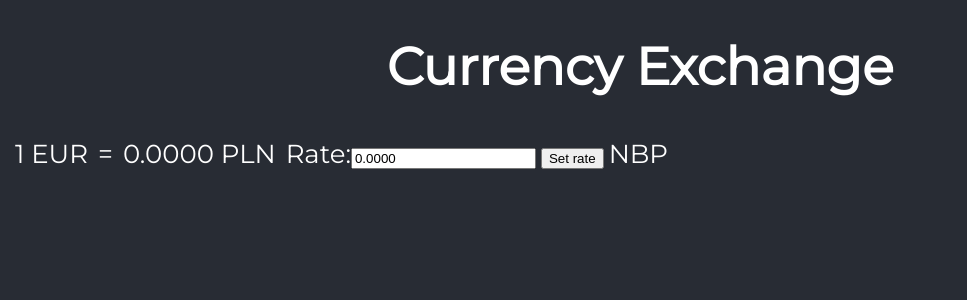
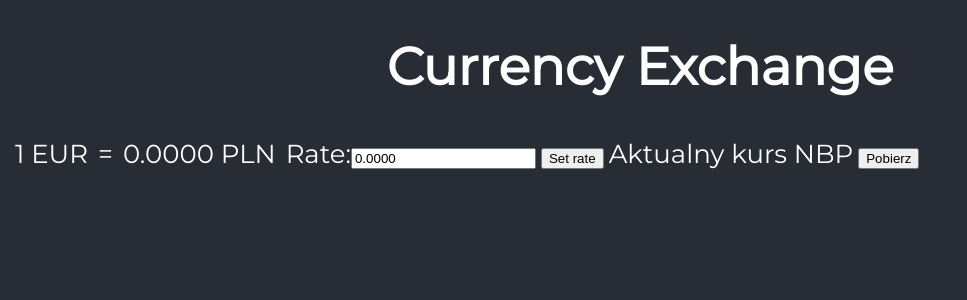
Before and after one commit to jurisportfolio/currency-board, a React (Create React App) app: page / in a window 1280 px wide. Shown: the top 300 px of the page, without its empty margins (0-967 px from the left). Built offline with nearby package versions, Linux system fonts and the light colour scheme; no server answers.

Commit message:
Add button to fetch from NBP API

```diff
--- a/src/components/ExRateComponent.js
+++ b/src/components/ExRateComponent.js
@@ -3,6 +3,7 @@ import styled, { css } from 'styled-components';
 
 import ExRateMonitor from './ExRateMonitor';
 import ExRateSetter from './ExRateSetter';
+import ExRateFetcher from './ExRateFetcher';
 
 const labelStyle = css`
   label {
@@ -34,9 +35,7 @@ export default class ExRateComponent extends React.Component {
       <StyledExRateComponent>
         <ExRateMonitor />
         <ExRateSetter />
-
-
-        <div><label>NBP</label></div>
+        <ExRateFetcher />
       </StyledExRateComponent>
     )
   }
--- /dev/null
+++ b/src/components/ExRateFetcher.js
@@ -0,0 +1,26 @@
+import React from 'react';
+import { connect } from 'react-redux';
+
+import { fetchRate } from '../utilities/fetchRate';
+
+class ExRateFetcher extends React.Component {
+
+  handelOnClick = () => {
+    this.props.dispatch(fetchRate());
+  }
+
+  render(){
+    return(
+      <div>
+        <label>Aktualny kurs NBP</label>
+        <input
+          type='button'
+          value='Pobierz'
+          onClick={this.handelOnClick} />
+      </div>
+    )}
+}
+
+// const dispatchForExRateFetcher =  fetchRate();
+
+export default connect()(ExRateFetcher);
--- a/src/index.js
+++ b/src/index.js
@@ -8,7 +8,7 @@ import { createStore, applyMiddleware, compose } from 'redux';
 import cantorApp from './utilities/reducers';
 import thunk from 'redux-thunk';
 
-import { fetchRate } from './utilities/faetchRate';
+import { fetchRate } from './utilities/fetchRate';
 
 const composeEnhancers = window.__REDUX_DEVTOOLS_EXTENSION_COMPOSE__ || compose;
 const store = createStore(
--- a/src/utilities/faetchRate.js
+++ b/src/utilities/fetchRate.js
@@ -14,9 +14,9 @@ export const fetchRate = () => {
         .then(json => {
           if (json.code === "EUR") {
             console.log("RATE:", json.rates[0].mid);
-            dispatch(fetchRateSuccess(json.rates[0].mid));
+            dispatch(fetchRateSuccess(json.rates[0].mid))
           } else {
-            dispatch(fetchRateCurrencyError(json.code));
+            dispatch(fetchRateCurrencyError(json.code))
           }
         })
         .catch(error => dispatch(fetchRateFailure(error)))
```
